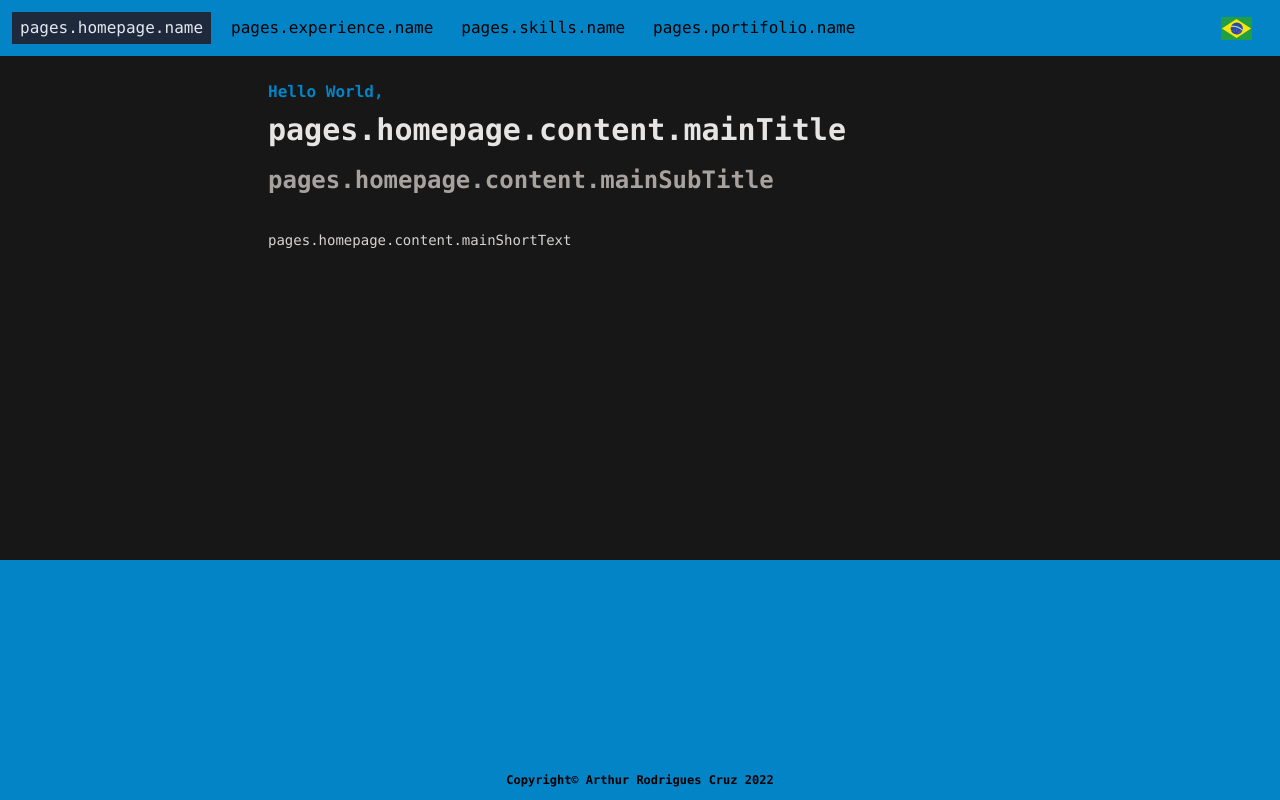
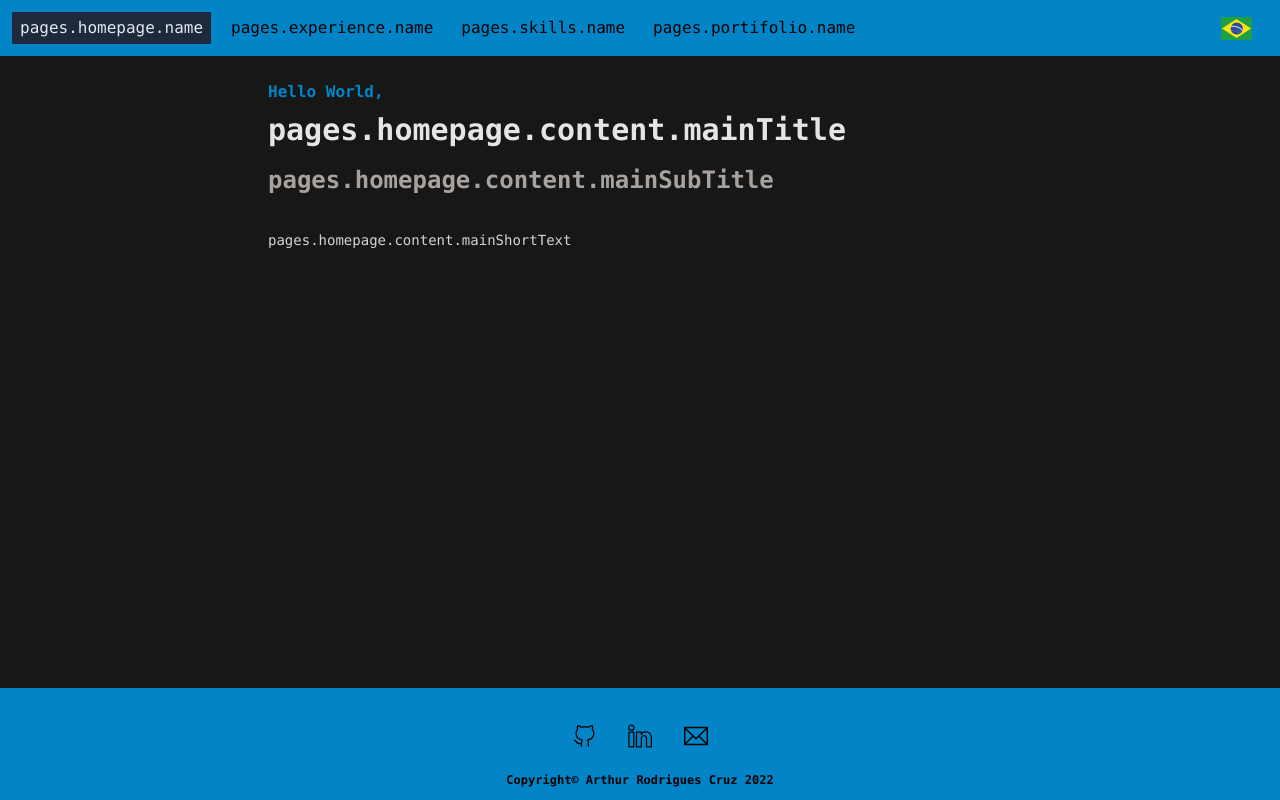
Before and after one commit to ArthurCruzDev/arthurcruzdev-website, a React (Create React App) app: page / in a window 1280 px wide. Built offline with nearby package versions, Linux system fonts and the light colour scheme; a web font is replaced by a local one; what i18next-resources-to-backend would draw is missing.

Commit message:
FEAT[Footer]: Improving footer
- Added Github, LinkedIn and E-mail links with icons
- Added hover animations and color change to icons
- Adjusted footer height

developer

```diff
--- a/package.json
+++ b/package.json
@@ -18,6 +18,7 @@
     "react-dom": "^18.2.0",
     "react-helmet": "^6.1.0",
     "react-i18next": "^11.18.3",
+    "react-icons": "^4.7.1",
     "react-router-dom": "^6.3.0",
     "react-scripts": "5.0.1",
     "typescript": "^4.7.4",
--- a/src/components/footer/index.module.scss
+++ b/src/components/footer/index.module.scss
@@ -0,0 +1,14 @@
+.icon{
+    color: black;
+    transition-property: width, height;
+    transition-duration: 0.15s;
+    transition-timing-function: ease-in-out;
+    height: 24px;
+    width: 24px;
+    margin:auto;
+}
+.icon:hover{
+    color: whitesmoke;
+    height: 28.8px;
+    width: 28.8px;
+}
--- a/src/components/footer/index.tsx
+++ b/src/components/footer/index.tsx
@@ -1,9 +1,34 @@
+import { VscGithubAlt } from "react-icons/vsc";
+import { SlSocialLinkedin } from "react-icons/sl";
+import { TfiEmail } from "react-icons/tfi";
+import styles from "./index.module.scss";
 export const Footer = () => {
   return (
-    <div className="bg-background w-100 h-60 mt-auto flex flex-col p-3">
-      <h6 className="text-center mt-auto text-xs font-semibold">
+    <div className="bg-background w-100 h-28 mt-auto flex flex-col p-3 justify-end items-center">
+      <div className="flex flex-row flex-nowrap justify-between w-36 h-8 ">
+        <a
+          href="https://github.com/ArthurCruzDev"
+          target={"_blank"}
+          rel="noreferrer"
+          className="w-8"
+        >
+          <VscGithubAlt className={styles.icon}></VscGithubAlt>
+        </a>
+        <a
+          href="https://www.linkedin.com/in/arthur-rodrigues-cruz/"
+          target={"_blank"}
+          rel="noreferrer"
+          className="w-8"
+        >
+          <SlSocialLinkedin className={styles.icon}></SlSocialLinkedin>
+        </a>
+        <a href="mailto:developer.arthur.cruz@gmail.com" className="w-8">
+          <TfiEmail className={styles.icon}></TfiEmail>
+        </a>
+      </div>
+      <span className="text-center mt-4 text-xs font-semibold">
         Copyright&#169; Arthur Rodrigues Cruz 2022
-      </h6>
+      </span>
     </div>
   );
 };
```
Also changed, not shown: 1 other file (tests, documents, lock files or other folders).
